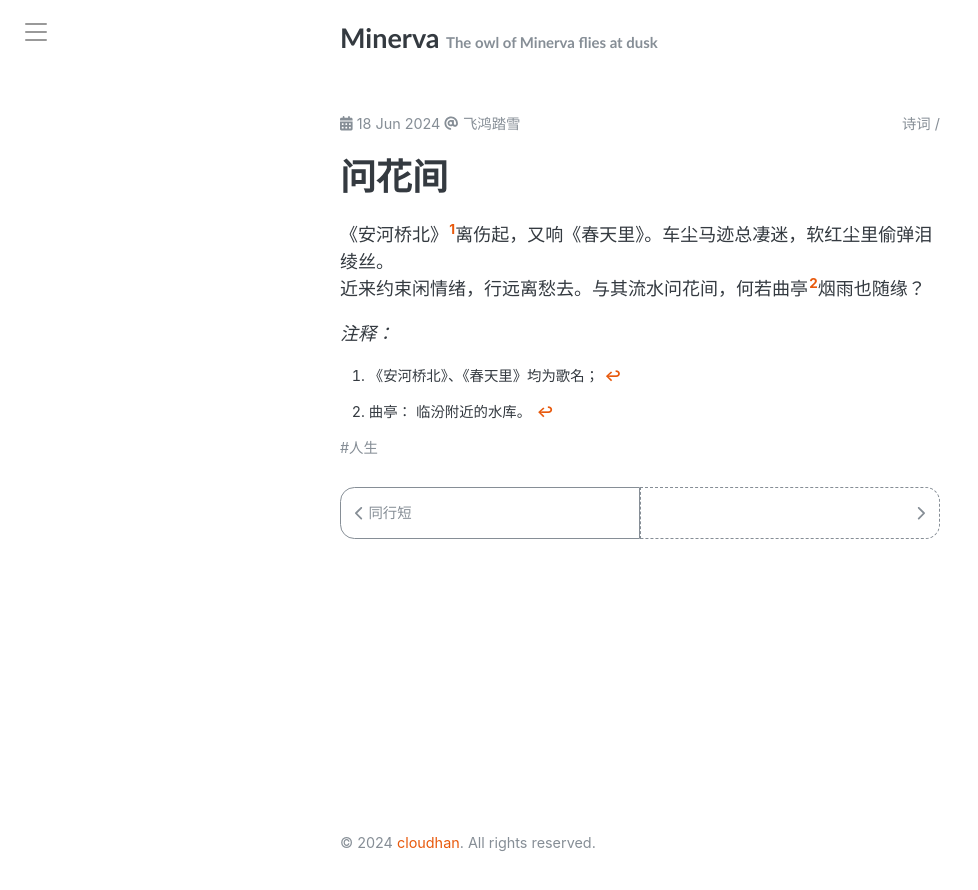
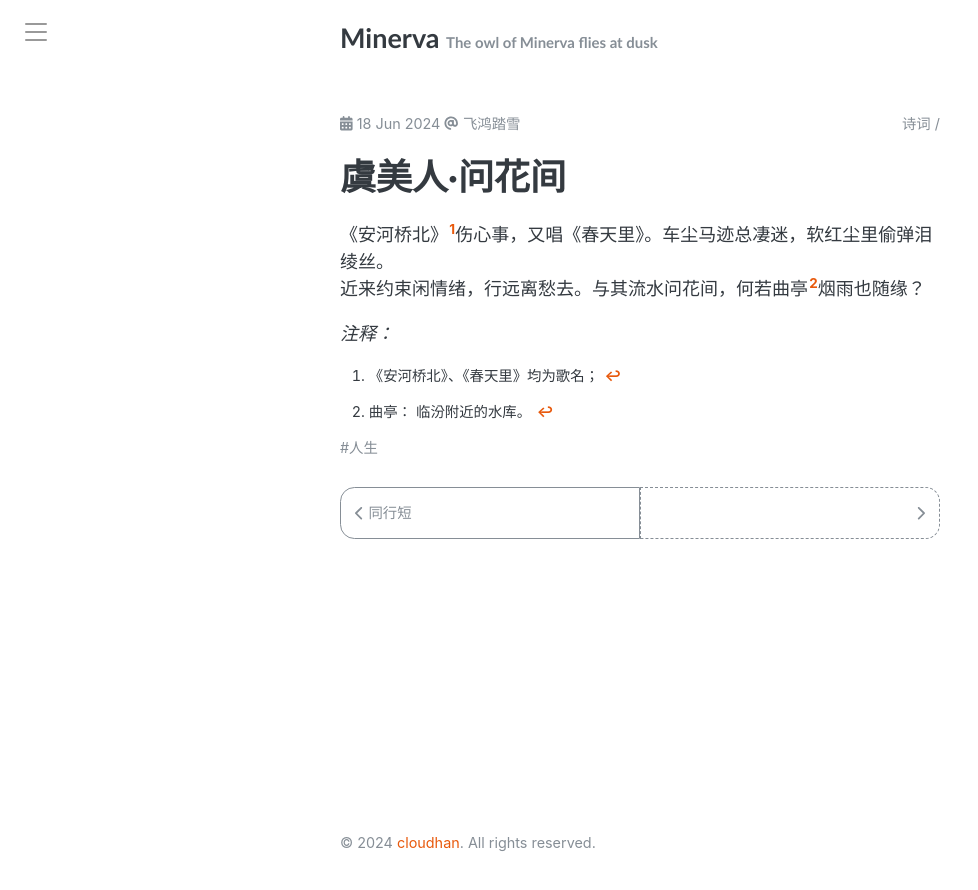
Before and after one commit to symphonyh/symphonyh.github.io, a Jekyll site: the page built from _posts/2024-06-18-whj.md, in a window 1280 px wide. Shown: the top 890 px of the page, without its empty margins (0-978 px from the left). Built offline with Jekyll 4.4.1, drawn with Linux system fonts in a browser that asks for light colours; comment, search, counter and statistics services are not loaded.

Commit message:
更新 2024-06-18-whj.md

```diff
--- a/_posts/2024-06-18-whj.md
+++ b/_posts/2024-06-18-whj.md
@@ -1,12 +1,12 @@
 ---
 layout: post
-title: 问花间
+title: 虞美人·问花间
 author: 飞鸿踏雪
 categories: [诗词]
 tags: [人生]
 comments: true
 ---
-《安河桥北》[^fn1]离伤起，又响《春天里》。车尘马迹总凄迷，软红尘里偷弹泪绫丝。
+《安河桥北》[^fn1]伤心事，又唱《春天里》。车尘马迹总凄迷，软红尘里偷弹泪绫丝。
 近来约束闲情绪，行远离愁去。与其流水问花间，何若曲亭[^fn2]烟雨也随缘？
 
 *注释：*
```
